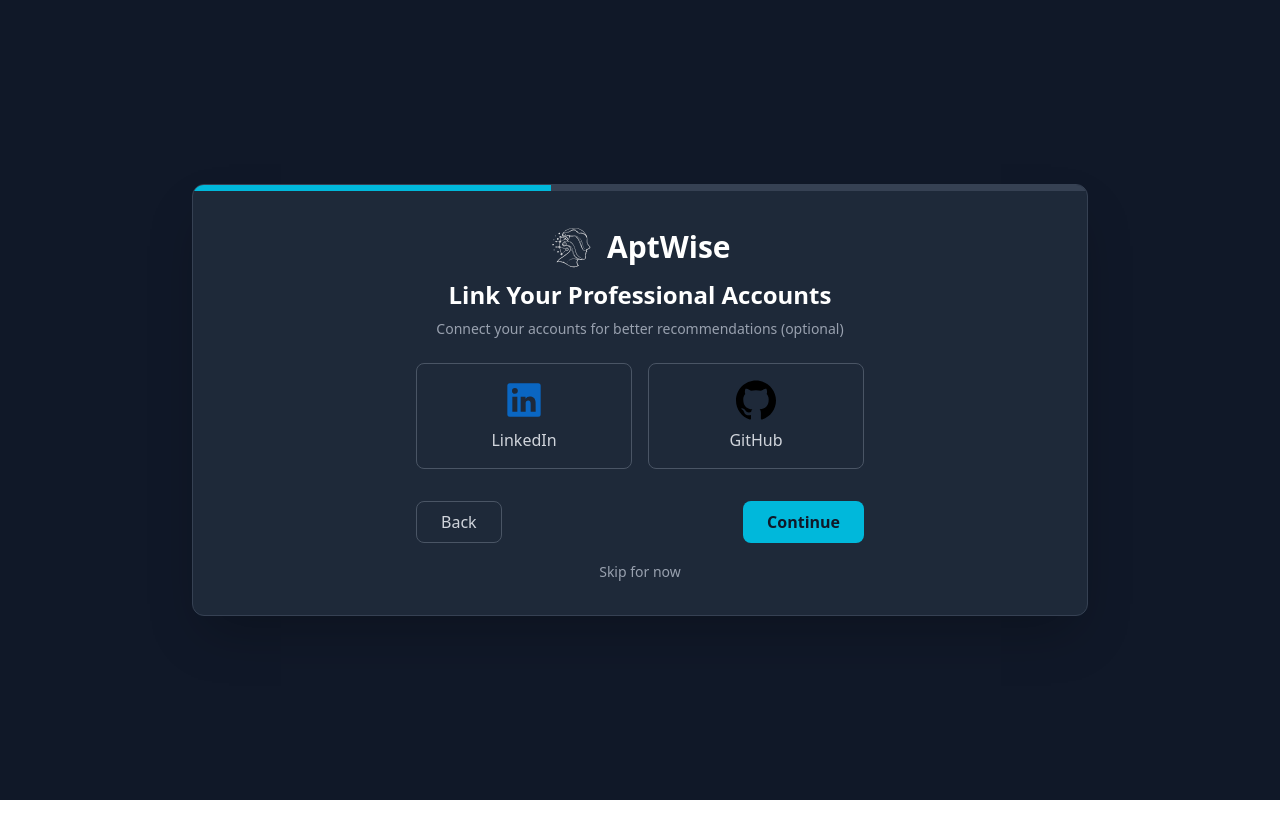
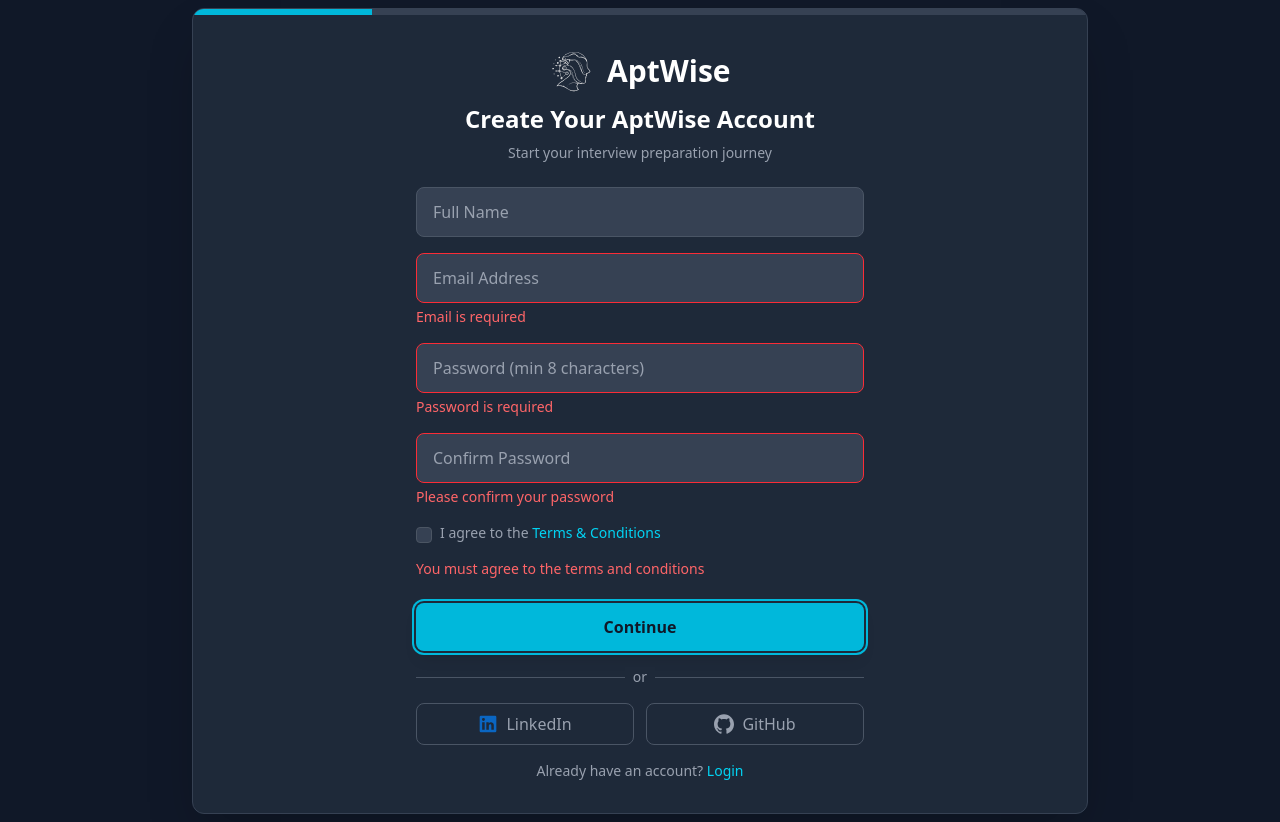
Before and after one commit to AptWise/AptWise-Frontend, a React (Vite) app: page /Registration in a window 1280 px wide. Both pictures are taken after a click on the button "Continue". Before the commit the page ends 800 px from the top, so only its background shows below. Built offline with nearby package versions, Linux system fonts and the light colour scheme.

Commit message:
Update Registration.jsx

```diff
--- a/src/pages/Registration.jsx
+++ b/src/pages/Registration.jsx
@@ -19,15 +19,93 @@
     interviewCategories: [],
     difficulty: 'medium'
   });
+  const [errors, setErrors] = useState({
+    email: '',
+    password: '',
+    confirmPassword: '',
+    terms: ''
+  });
   const [isLoading, setIsLoading] = useState(false);
+  const [termsChecked, setTermsChecked] = useState(false);
   const navigate = useNavigate();
+
+  const validateEmail = (email) => {
+    const re = /^[^\s@]+@[^\s@]+\.[^\s@]+$/;
+    return re.test(email);
+  };
+
+  const validatePassword = (password) => {
+    return password.length >= 8;
+  };
+
+  const validateConfirmPassword = (password, confirmPassword) => {
+    return password === confirmPassword;
+  };
 
   const handleChange = (e) => {
     const { name, value, type, checked } = e.target;
+
+    if (name === 'terms') {
+      setTermsChecked(checked);
+      setErrors(prev => ({ ...prev, terms: '' }));
+      return;
+    }
+
     setFormData(prev => ({
       ...prev,
       [name]: type === 'checkbox' ? checked : value
     }));
+
+    // Clear error when user types
+    if (errors[name]) {
+      setErrors(prev => ({ ...prev, [name]: '' }));
+    }
+  };
+
+  const validateStep1 = () => {
+    let valid = true;
+    const newErrors = {
+      email: '',
+      password: '',
+      confirmPassword: '',
+      terms: ''
+    };
+
+    if (!formData.fullName.trim()) {
+      valid = false;
+    }
+
+    if (!formData.email) {
+      newErrors.email = 'Email is required';
+      valid = false;
+    } else if (!validateEmail(formData.email)) {
+      newErrors.email = 'Please enter a valid email address';
+      valid = false;
+    }
+
+    if (!formData.password) {
+      newErrors.password = 'Password is required';
+      valid = false;
+    } else if (!validatePassword(formData.password)) {
+      newErrors.password = 'Password must be at least 8 characters';
+      valid = false;
+    }
+
+    if (!formData.confirmPassword) {
+      newErrors.confirmPassword = 'Please confirm your password';
+      valid = false;
+    } else if (!validateConfirmPassword(formData.password, formData.confirmPassword)) {
+      newErrors.confirmPassword = 'Passwords do not match';
+      valid = false;
+    }
+
+    if (!termsChecked) {
+      newErrors.terms = 'You must agree to the terms and conditions';
+      valid = false;
+    }
+
+    setErrors(newErrors);
+    return valid;
   };
 
   const handleSkillChange = (e) => {
@@ -65,7 +143,13 @@
     }, 2000);
   };
 
-  const nextStep = () => setStep(prev => prev + 1);
+  const nextStep = () => {
+    if (step === 1 && !validateStep1()) {
+      return;
+    }
+    setStep(prev => prev + 1);
+  };
+
   const prevStep = () => setStep(prev => prev - 1);
 
   return (
@@ -111,9 +195,10 @@
                     value={formData.email}
                     onChange={handleChange}
                     required
-                    className="w-full px-4 py-3 bg-gray-700 border border-gray-600 rounded-lg text-white placeholder-gray-400 focus:outline-none focus:ring-2 focus:ring-cyan-500 focus:border-transparent transition-all duration-200"
+                    className={`w-full px-4 py-3 bg-gray-700 border ${errors.email ? 'border-red-500' : 'border-gray-600'} rounded-lg text-white placeholder-gray-400 focus:outline-none focus:ring-2 focus:ring-cyan-500 focus:border-transparent transition-all duration-200`}
                     placeholder="Email Address"
                   />
+                  {errors.email && <p className="mt-1 text-sm text-red-400">{errors.email}</p>}
                 </div>
                 <div>
                   <input
@@ -122,9 +207,10 @@
                     value={formData.password}
                     onChange={handleChange}
                     required
-                    className="w-full px-4 py-3 bg-gray-700 border border-gray-600 rounded-lg text-white placeholder-gray-400 focus:outline-none focus:ring-2 focus:ring-cyan-500 focus:border-transparent transition-all duration-200"
-                    placeholder="Password"
+                    className={`w-full px-4 py-3 bg-gray-700 border ${errors.password ? 'border-red-500' : 'border-gray-600'} rounded-lg text-white placeholder-gray-400 focus:outline-none focus:ring-2 focus:ring-cyan-500 focus:border-transparent transition-all duration-200`}
+                    placeholder="Password (min 8 characters)"
                   />
+                  {errors.password && <p className="mt-1 text-sm text-red-400">{errors.password}</p>}
                 </div>
                 <div>
                   <input
@@ -133,25 +219,30 @@
                     value={formData.confirmPassword}
                     onChange={handleChange}
                     required
-                    className="w-full px-4 py-3 bg-gray-700 border border-gray-600 rounded-lg text-white placeholder-gray-400 focus:outline-none focus:ring-2 focus:ring-cyan-500 focus:border-transparent transition-all duration-200"
+                    className={`w-full px-4 py-3 bg-gray-700 border ${errors.confirmPassword ? 'border-red-500' : 'border-gray-600'} rounded-lg text-white placeholder-gray-400 focus:outline-none focus:ring-2 focus:ring-cyan-500 focus:border-transparent transition-all duration-200`}
                     placeholder="Confirm Password"
                   />
+                  {errors.confirmPassword && <p className="mt-1 text-sm text-red-400">{errors.confirmPassword}</p>}
                 </div>
 
-                <div className="flex items-center">
+                <div className="flex items-start">
                   <input
                     id="terms"
+                    name="terms"
                     type="checkbox"
-                    required
-                    className="form-checkbox h-4 w-4 text-cyan-500 bg-gray-700 border-gray-600 rounded focus:ring-cyan-500"
+                    checked={termsChecked}
+                    onChange={handleChange}
+                    className="form-checkbox h-4 w-4 text-cyan-500 bg-gray-700 border-gray-600 rounded focus:ring-cyan-500 mt-1"
                   />
                   <label htmlFor="terms" className="ml-2 text-sm text-gray-400">
                     I agree to the <span className="text-cyan-400">Terms & Conditions</span>
                   </label>
                 </div>
+                {errors.terms && <p className="text-sm text-red-400">{errors.terms}</p>}
 
                 <div className="pt-2">
                   <button
+                    type="button"
                     onClick={nextStep}
                     className="w-full py-3 px-4 bg-cyan-500 hover:bg-cyan-600 text-gray-900 font-semibold rounded-lg transition-all duration-300 transform hover:scale-[1.02] shadow-lg hover:shadow-cyan-500/20 focus:outline-none focus:ring-2 focus:ring-cyan-500 focus:ring-offset-2 focus:ring-offset-gray-800"
                   >
```
